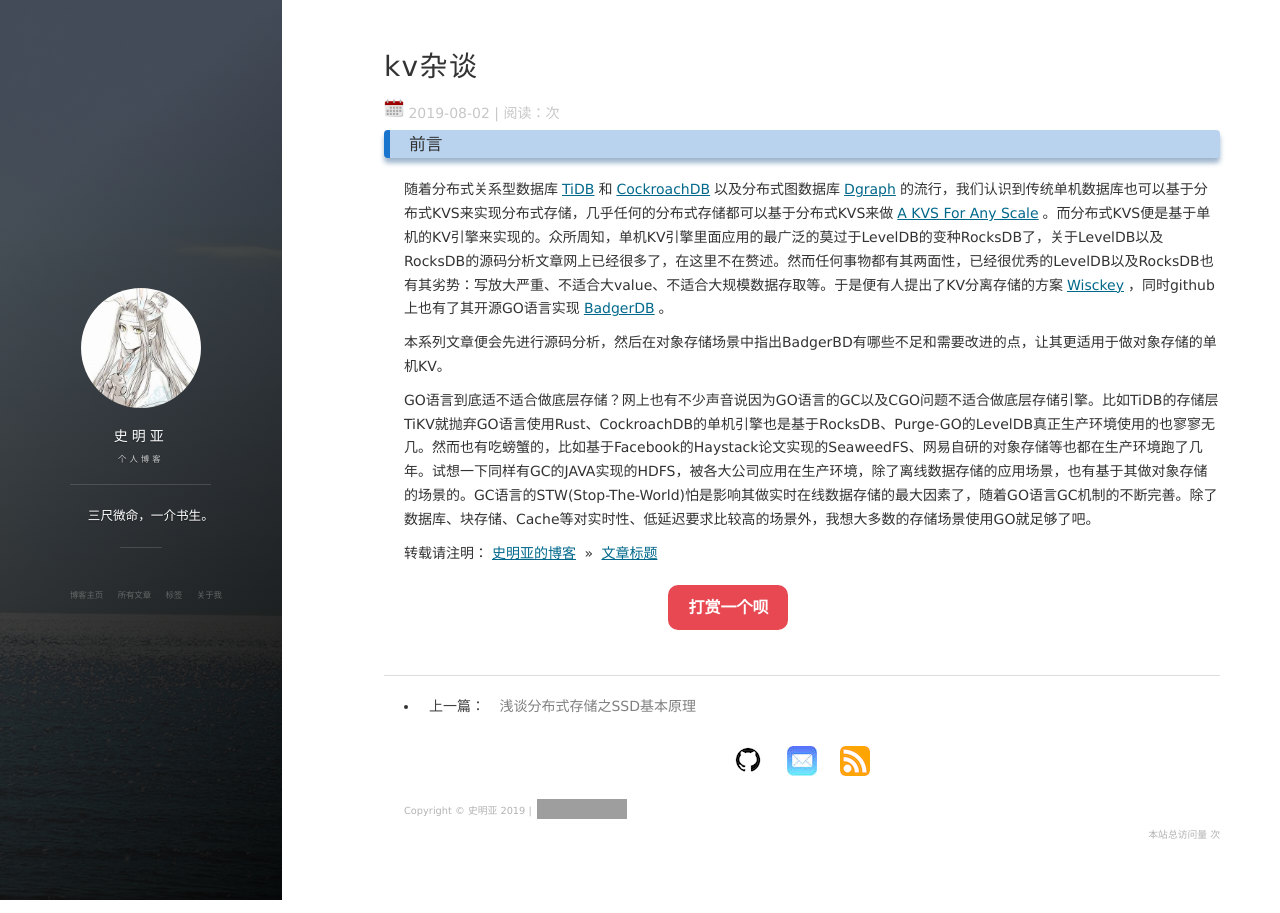
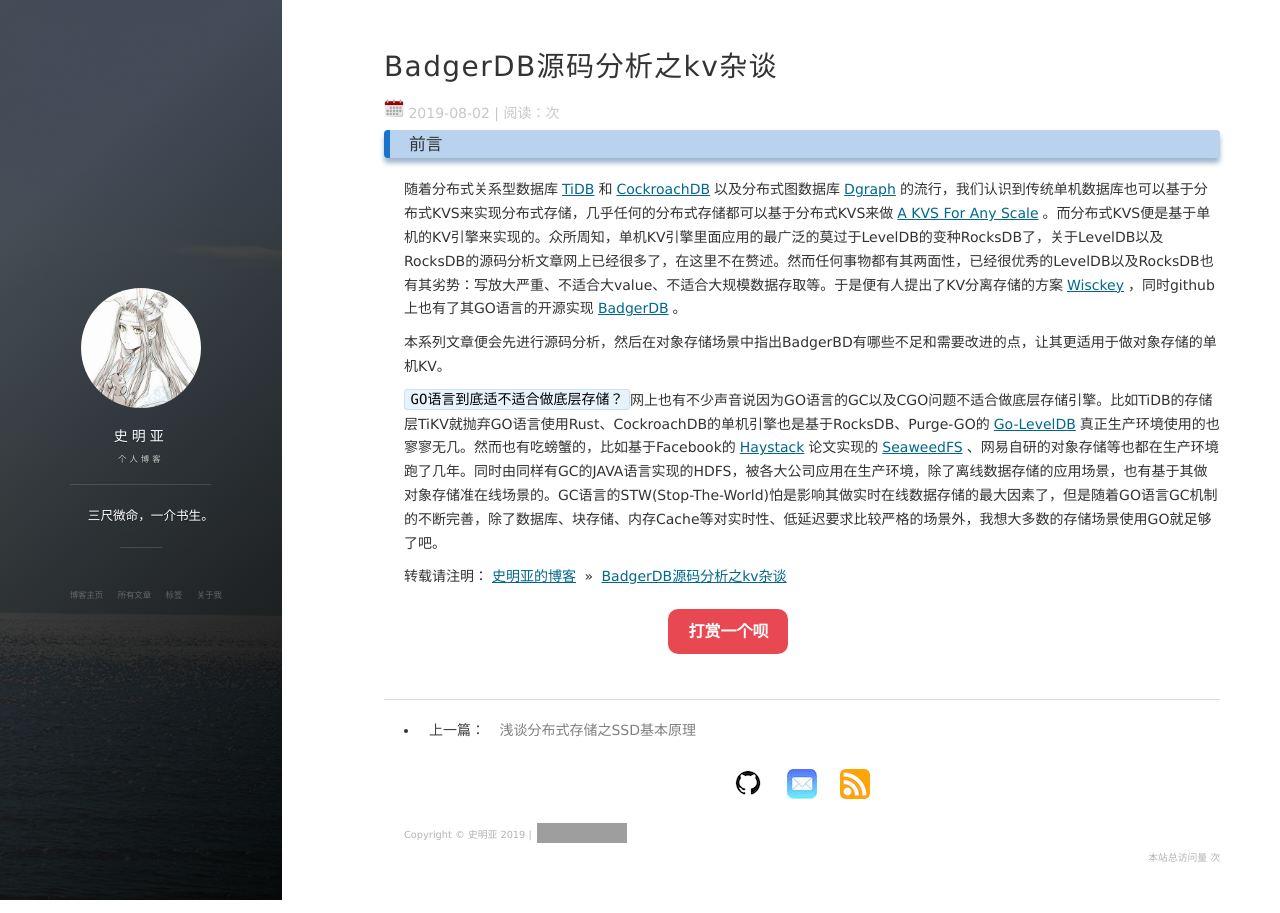
Before and after one commit to shimingyah/shimingyah.github.io, a Jekyll site: the page built from _posts/2019-08-02-BadgerDB源码分析之kv杂谈.md, in a window 1280 px wide. Built offline with Jekyll 4.4.1, drawn with Linux system fonts in a browser that asks for light colours; nearby versions of some CDN libraries; comment, search, counter and statistics services are not loaded; grey boxes are pictures that could not be loaded.

Commit message:
update blog: kv杂谈

```diff
--- a/_posts/2019-08-02-BadgerDB源码分析之kv杂谈.md
+++ b/_posts/2019-08-02-BadgerDB源码分析之kv杂谈.md
@@ -1,17 +1,17 @@
 ---
 layout: post
-title: "kv杂谈"
+title: "BadgerDB源码分析之kv杂谈"
 date: 2019-08-02
-description: "kv杂谈"
+description: "BadgerDB源码分析之kv杂谈"
 tag: BadgerDB
 ---
 
 ### 前言
 
-随着分布式关系型数据库[TiDB](https://github.com/pingcap/tidb)和[CockroachDB](https://github.com/cockroachdb/cockroach)以及分布式图数据库[Dgraph](https://github.com/dgraph-io/dgraph)的流行，我们认识到传统单机数据库也可以基于分布式KVS来实现分布式存储，几乎任何的分布式存储都可以基于分布式KVS来做[A KVS For Any Scale](http://db.cs.berkeley.edu/jmh/papers/anna_ieee18.pdf)。而分布式KVS便是基于单机的KV引擎来实现的。众所周知，单机KV引擎里面应用的最广泛的莫过于LevelDB的变种RocksDB了，关于LevelDB以及RocksDB的源码分析文章网上已经很多了，在这里不在赘述。然而任何事物都有其两面性，已经很优秀的LevelDB以及RocksDB也有其劣势：写放大严重、不适合大value、不适合大规模数据存取等。于是便有人提出了KV分离存储的方案[Wisckey](https://www.usenix.org/system/files/conference/fast16/fast16-papers-lu.pdf)，同时github上也有了其开源GO语言实现[BadgerDB](https://github.com/dgraph-io/badger)。
+随着分布式关系型数据库[TiDB](https://github.com/pingcap/tidb)和[CockroachDB](https://github.com/cockroachdb/cockroach)以及分布式图数据库[Dgraph](https://github.com/dgraph-io/dgraph)的流行，我们认识到传统单机数据库也可以基于分布式KVS来实现分布式存储，几乎任何的分布式存储都可以基于分布式KVS来做[A KVS For Any Scale](http://db.cs.berkeley.edu/jmh/papers/anna_ieee18.pdf)。而分布式KVS便是基于单机的KV引擎来实现的。众所周知，单机KV引擎里面应用的最广泛的莫过于LevelDB的变种RocksDB了，关于LevelDB以及RocksDB的源码分析文章网上已经很多了，在这里不在赘述。然而任何事物都有其两面性，已经很优秀的LevelDB以及RocksDB也有其劣势：写放大严重、不适合大value、不适合大规模数据存取等。于是便有人提出了KV分离存储的方案[Wisckey](https://www.usenix.org/system/files/conference/fast16/fast16-papers-lu.pdf)，同时github上也有了其GO语言的开源实现[BadgerDB](https://github.com/dgraph-io/badger)。
 
 本系列文章便会先进行源码分析，然后在对象存储场景中指出BadgerBD有哪些不足和需要改进的点，让其更适用于做对象存储的单机KV。
 
-GO语言到底适不适合做底层存储？网上也有不少声音说因为GO语言的GC以及CGO问题不适合做底层存储引擎。比如TiDB的存储层TiKV就抛弃GO语言使用Rust、CockroachDB的单机引擎也是基于RocksDB、Purge-GO的LevelDB真正生产环境使用的也寥寥无几。然而也有吃螃蟹的，比如基于Facebook的Haystack论文实现的SeaweedFS、网易自研的对象存储等也都在生产环境跑了几年。试想一下同样有GC的JAVA实现的HDFS，被各大公司应用在生产环境，除了离线数据存储的应用场景，也有基于其做对象存储的场景的。GC语言的STW(Stop-The-World)怕是影响其做实时在线数据存储的最大因素了，随着GO语言GC机制的不断完善。除了数据库、块存储、Cache等对实时性、低延迟要求比较高的场景外，我想大多数的存储场景使用GO就足够了吧。
+`GO语言到底适不适合做底层存储？`网上也有不少声音说因为GO语言的GC以及CGO问题不适合做底层存储引擎。比如TiDB的存储层TiKV就抛弃GO语言使用Rust、CockroachDB的单机引擎也是基于RocksDB、Purge-GO的[Go-LevelDB](https://github.com/syndtr/goleveldb)真正生产环境使用的也寥寥无几。然而也有吃螃蟹的，比如基于Facebook的[Haystack](https://www.usenix.org/legacy/event/osdi10/tech/full_papers/Beaver.pdf)论文实现的[SeaweedFS](https://github.com/chrislusf/seaweedfs)、网易自研的对象存储等也都在生产环境跑了几年。同时由同样有GC的JAVA语言实现的HDFS，被各大公司应用在生产环境，除了离线数据存储的应用场景，也有基于其做对象存储准在线场景的。GC语言的STW(Stop-The-World)怕是影响其做实时在线数据存储的最大因素了，但是随着GO语言GC机制的不断完善，除了数据库、块存储、内存Cache等对实时性、低延迟要求比较严格的场景外，我想大多数的存储场景使用GO就足够了吧。
 
-转载请注明：[史明亚的博客](https://shimingyah.github.io) » [文章标题](文章链接)
+转载请注明：[史明亚的博客](https://shimingyah.github.io) » [BadgerDB源码分析之kv杂谈](https://shimingyah.github.io/2019/08/BadgerDB%E6%BA%90%E7%A0%81%E5%88%86%E6%9E%90%E4%B9%8Bkv%E6%9D%82%E8%B0%88/)
```
